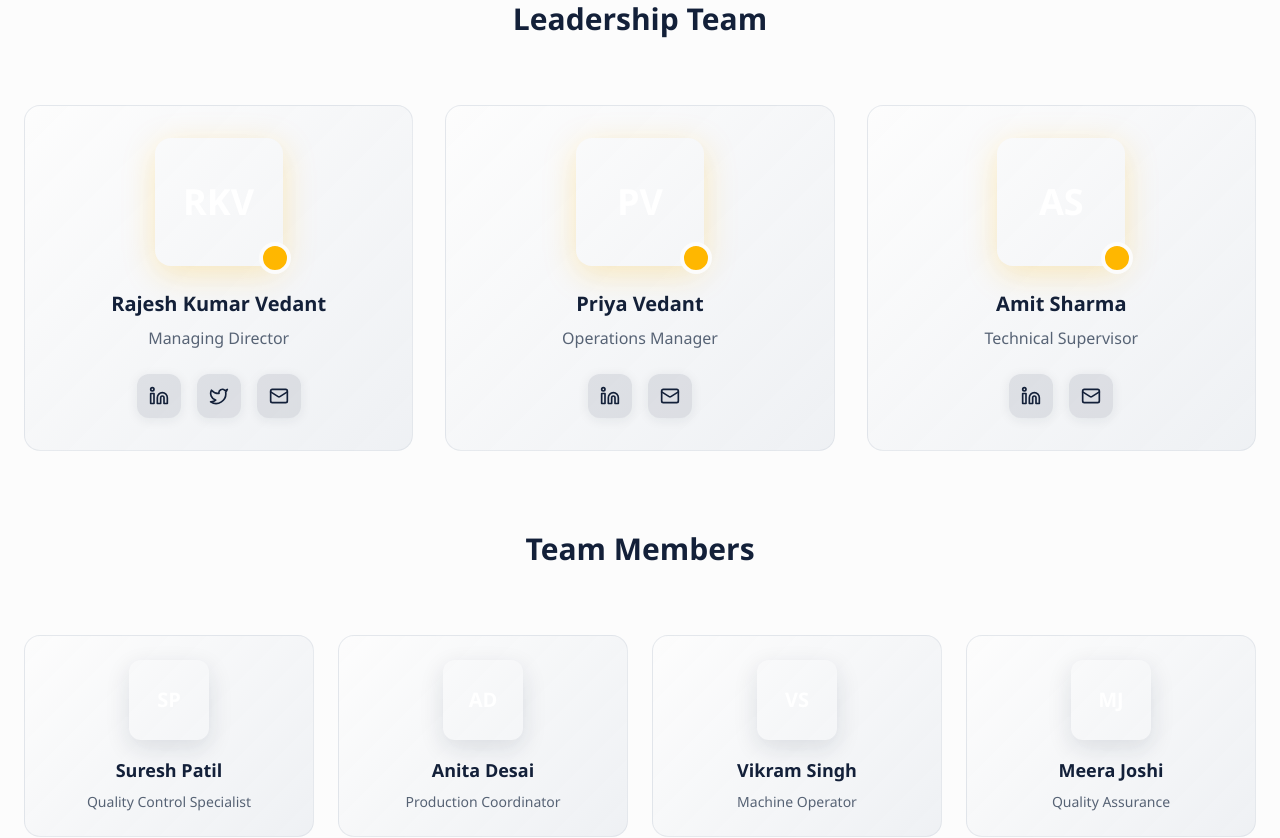
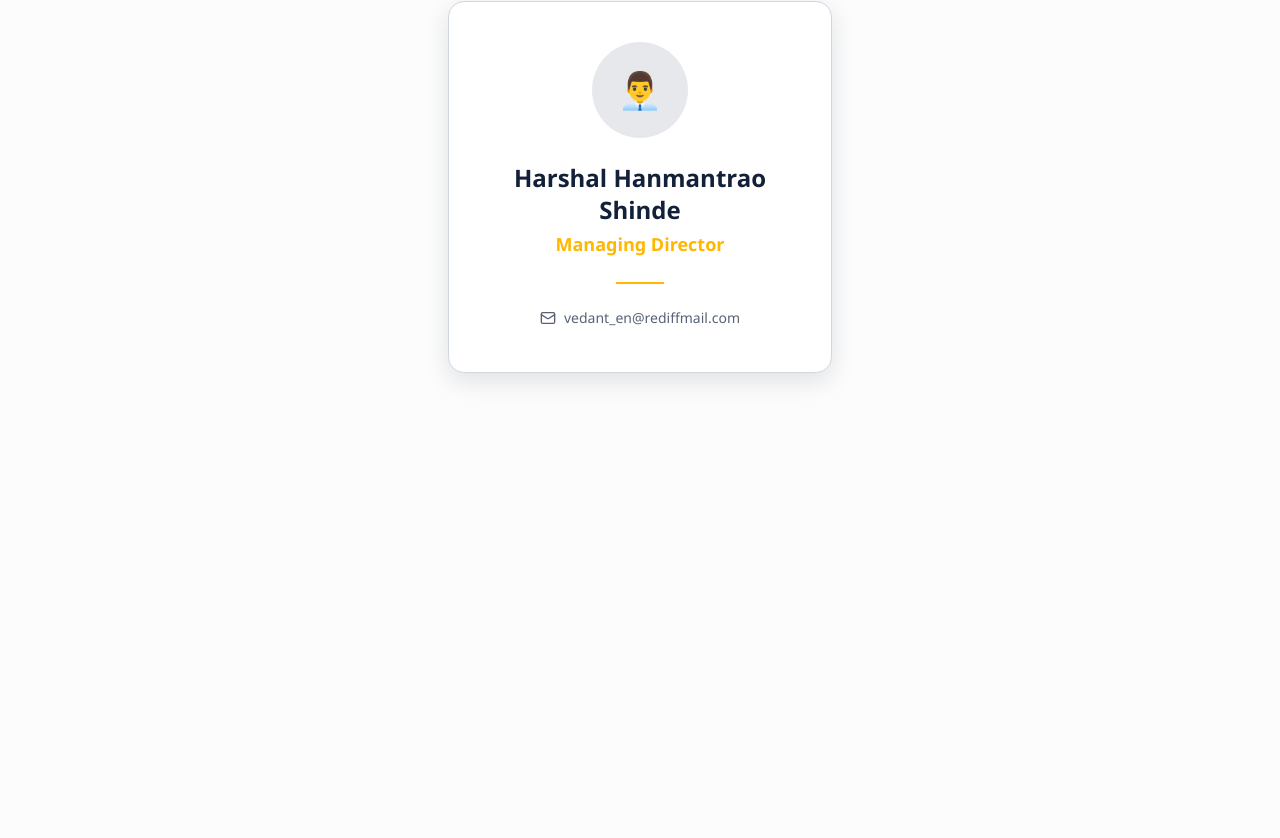
Before and after one commit to AnujPisal12/VEDANT-ENTERPRISES, a React (Vite) app: page /VEDANT-ENTERPRISES/team in a window 1280 px wide. Shown: the part 205-1043 px from the top of the page. After the commit the page ends 800 px from the top, so only its background shows below. Built offline with nearby package versions, Linux system fonts and the light colour scheme.

Commit message:
Remove all team members, keep only Managing Director

```diff
--- a/src/pages/Team.tsx
+++ b/src/pages/Team.tsx
@@ -1,208 +1,49 @@
-import React, { useEffect, useRef, useState } from 'react';
-import { ArrowLeft, Linkedin, Twitter, Mail } from 'lucide-react';
+import React from 'react';
+import { ArrowLeft, Mail } from 'lucide-react';
 import { useNavigate } from 'react-router-dom';
-import { useTheme } from '@/contexts/ThemeContext';
-
-interface TeamMember {
-  name: string;
-  position: string;
-  image?: string;
-  social?: {
-    linkedin?: string;
-    twitter?: string;
-    email?: string;
-  };
-}
 
 const Team: React.FC = () => {
   const navigate = useNavigate();
-  const sectionRef = useRef<HTMLDivElement>(null);
-  const [visibleItems, setVisibleItems] = useState<Set<number>>(new Set());
-
-  const leadership: TeamMember[] = [
-    {
-      name: 'Rajesh Kumar Vedant',
-      position: 'Managing Director',
-      social: {
-        linkedin: '#',
-        twitter: '#',
-        email: 'rajesh@vedantenterprises.com'
-      }
-    },
-    {
-      name: 'Priya Vedant',
-      position: 'Operations Manager',
-      social: {
-        linkedin: '#',
-        email: 'priya@vedantenterprises.com'
-      }
-    },
-    {
-      name: 'Amit Sharma',
-      position: 'Technical Supervisor',
-      social: {
-        linkedin: '#',
-        email: 'amit@vedantenterprises.com'
-      }
-    }
-  ];
-
-  const teamMembers: TeamMember[] = [
-    { name: 'Suresh Patil', position: 'Quality Control Specialist' },
-    { name: 'Anita Desai', position: 'Production Coordinator' },
-    { name: 'Vikram Singh', position: 'Machine Operator' },
-    { name: 'Meera Joshi', position: 'Quality Assurance' },
-    { name: 'Deepak Kumar', position: 'Maintenance Engineer' },
-    { name: 'Sunita Rao', position: 'Administrative Assistant' },
-    { name: 'Ravi Gupta', position: 'Safety Officer' },
-    { name: 'Kavita Bhatt', position: 'Inventory Manager' }
-  ];
-
-  useEffect(() => {
-    const observer = new IntersectionObserver(
-      (entries) => {
-        entries.forEach((entry) => {
-          if (entry.isIntersecting) {
-            const index = parseInt(entry.target.getAttribute('data-index') || '0');
-            setVisibleItems(prev => new Set([...prev, index]));
-          }
-        });
-      },
-      { threshold: 0.3 }
-    );
-
-    const teamCards = document.querySelectorAll('.team-card');
-    teamCards.forEach(card => observer.observe(card));
-
-    return () => observer.disconnect();
-  }, []);
 
   return (
     <div className="min-h-screen bg-background">
-      {/* Professional Header */}
+      {/* Header */}
       <div className="glass-card border-b border-border/20 shadow-glass">
         <div className="container mx-auto px-6 py-8">
           <div className="flex items-center space-x-6">
             <button
               onClick={() => navigate('/')}
-              className="p-3 rounded-xl bg-primary/10 hover:bg-primary/20 text-primary hover:text-accent transition-all duration-300 hover:scale-110 shadow-soft hover:shadow-medium"
+              className="p-3 rounded-xl bg-primary/10 text-primary shadow-soft"
             >
               <ArrowLeft className="w-6 h-6" />
             </button>
             <div>
-              <h1 className="text-4xl font-bold text-gradient-professional">
-                Our Professional Team
-              </h1>
+              <h1 className="text-4xl font-bold text-gradient-professional">Our Team</h1>
               <p className="text-muted-foreground text-lg mt-2">
-                Meet the experts behind Vedant Enterprises' success
+                The people behind Vedant Enterprises
               </p>
             </div>
           </div>
         </div>
       </div>
 
-      {/* Main Content */}
-      <main className="container mx-auto px-6 py-16">
-        {/* Leadership Section */}
-        <section className="mb-20">
-          <div className="text-center mb-12">
-            <h2 className="text-3xl font-bold text-primary mb-4">Leadership Team</h2>
-            <div className="w-24 h-1 bg-gradient-professional mx-auto rounded-full" />
+      {/* Content */}
+      <main className="container mx-auto px-6 py-16 flex justify-center">
+        <div className="bg-card rounded-2xl shadow-medium border border-border p-10 text-center max-w-sm w-full">
+          <div className="w-24 h-24 mx-auto bg-primary/10 rounded-full flex items-center justify-center mb-6">
+            <span className="text-4xl">👨‍💼</span>
           </div>
-
-          <div className="grid grid-cols-1 md:grid-cols-3 gap-8">
-            {leadership.map((member, index) => (
-              <div
-                key={index}
-                data-index={index}
-                className={`team-card glass-card p-8 rounded-2xl text-center hover:shadow-accent transition-all duration-500 group ${
-                  visibleItems.has(index) ? 'scroll-fade-in visible' : 'scroll-fade-in'
-                }`}
-                style={{ animationDelay: `${index * 0.2}s` }}
-              >
-                {/* Professional Avatar */}
-                <div className="relative mx-auto mb-6 w-32 h-32">
-                  <div className="w-32 h-32 bg-gradient-professional rounded-2xl flex items-center justify-center text-white text-4xl font-bold shadow-accent">
-                    {member.name.split(' ').map(n => n[0]).join('')}
-                  </div>
-                  <div className="absolute -bottom-2 -right-2 w-8 h-8 bg-accent rounded-full border-4 border-background" />
-                </div>
-
-                <h3 className="text-xl font-bold text-primary mb-2 group-hover:text-accent transition-colors">
-                  {member.name}
-                </h3>
-                <p className="text-muted-foreground font-medium mb-6">
-                  {member.position}
-                </p>
-
-                {/* Professional Social Links */}
-                {member.social && (
-                  <div className="flex justify-center space-x-4">
-                    {member.social.linkedin && (
-                      <a
-                        href={member.social.linkedin}
-                        className="p-3 rounded-xl bg-primary/10 hover:bg-accent text-primary hover:text-white transition-all duration-300 hover:scale-110 shadow-soft"
-                      >
-                        <Linkedin className="w-5 h-5" />
-                      </a>
-                    )}
-                    {member.social.twitter && (
-                      <a
-                        href={member.social.twitter}
-                        className="p-3 rounded-xl bg-primary/10 hover:bg-accent text-primary hover:text-white transition-all duration-300 hover:scale-110 shadow-soft"
-                      >
-                        <Twitter className="w-5 h-5" />
-                      </a>
-                    )}
-                    {member.social.email && (
-                      <a
-                        href={`mailto:${member.social.email}`}
-                        className="p-3 rounded-xl bg-primary/10 hover:bg-accent text-primary hover:text-white transition-all duration-300 hover:scale-110 shadow-soft"
-                      >
-                        <Mail className="w-5 h-5" />
-                      </a>
-                    )}
-                  </div>
-                )}
-              </div>
-            ))}
-          </div>
-        </section>
-
-        {/* Team Members Section */}
-        <section>
-          <div className="text-center mb-12">
-            <h2 className="text-3xl font-bold text-primary mb-4">Team Members</h2>
-            <div className="w-24 h-1 bg-gradient-professional mx-auto rounded-full" />
-          </div>
-
-          <div className="grid grid-cols-1 sm:grid-cols-2 lg:grid-cols-4 gap-6">
-            {teamMembers.map((member, index) => (
-              <div
-                key={index}
-                data-index={index + leadership.length}
-                className={`team-card glass-card p-6 rounded-2xl text-center hover:shadow-accent transition-all duration-500 group ${
-                  visibleItems.has(index + leadership.length) ? 'scroll-fade-in visible' : 'scroll-fade-in'
-                }`}
-                style={{ animationDelay: `${(index + leadership.length) * 0.1}s` }}
-              >
-                {/* Professional Avatar */}
-                <div className="relative mx-auto mb-4 w-20 h-20">
-                  <div className="w-20 h-20 bg-gradient-primary rounded-xl flex items-center justify-center text-white text-xl font-bold shadow-medium">
-                    {member.name.split(' ').map(n => n[0]).join('')}
-                  </div>
-                </div>
-
-                <h3 className="text-lg font-bold text-primary mb-2 group-hover:text-accent transition-colors">
-                  {member.name}
-                </h3>
-                <p className="text-muted-foreground text-sm font-medium">
-                  {member.position}
-                </p>
-              </div>
-            ))}
-          </div>
-        </section>
+          <h3 className="text-2xl font-bold text-primary mb-1">Harshal Hanmantrao Shinde</h3>
+          <p className="text-accent font-semibold text-lg mb-6">Managing Director</p>
+          <div className="w-12 h-0.5 bg-accent mx-auto mb-6" />
+          <a
+            href="mailto:vedant_en@rediffmail.com"
+            className="inline-flex items-center space-x-2 text-muted-foreground text-sm"
+          >
+            <Mail className="w-4 h-4" />
+            <span>vedant_en@rediffmail.com</span>
+          </a>
+        </div>
       </main>
     </div>
   );
```
